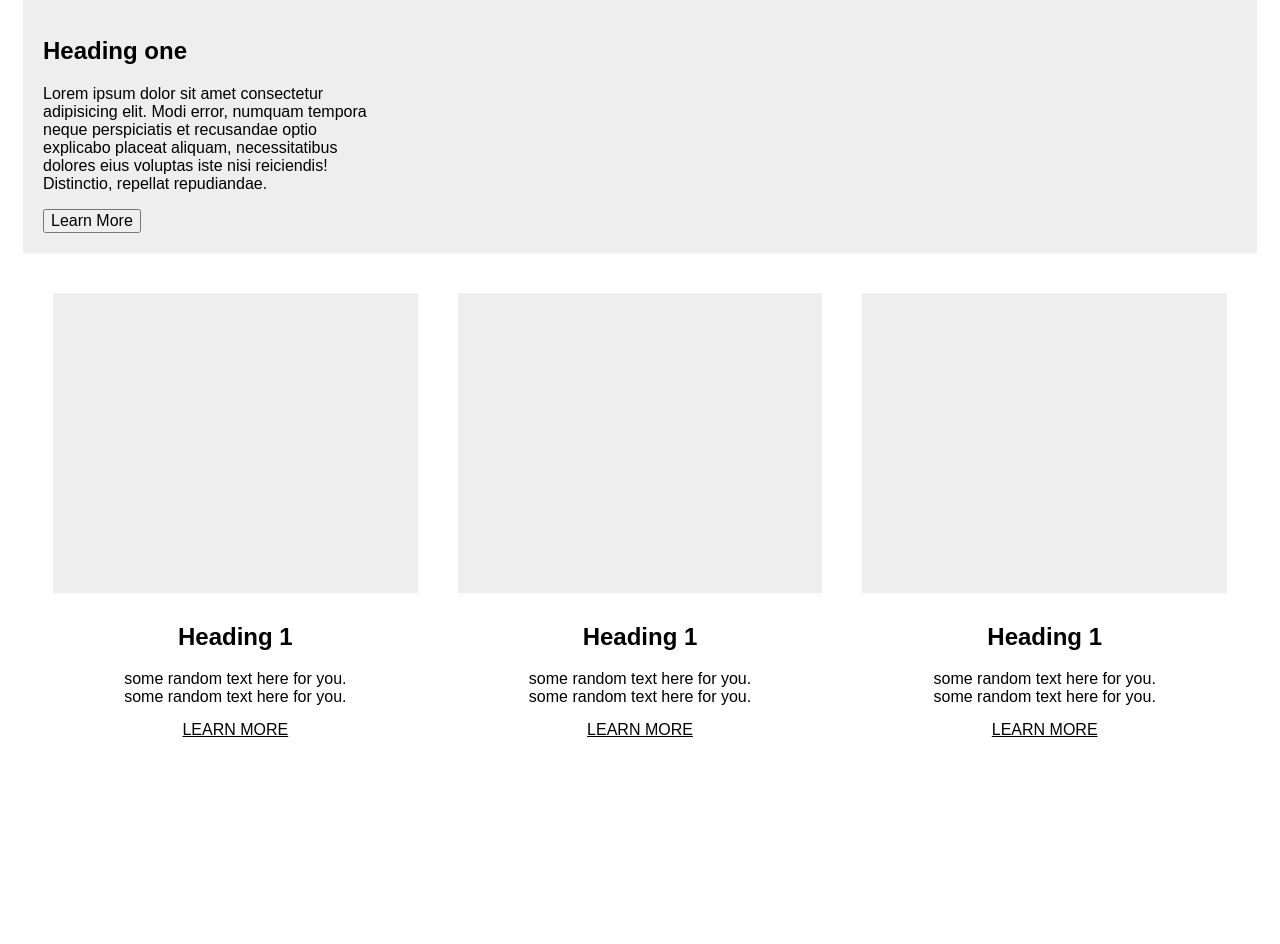
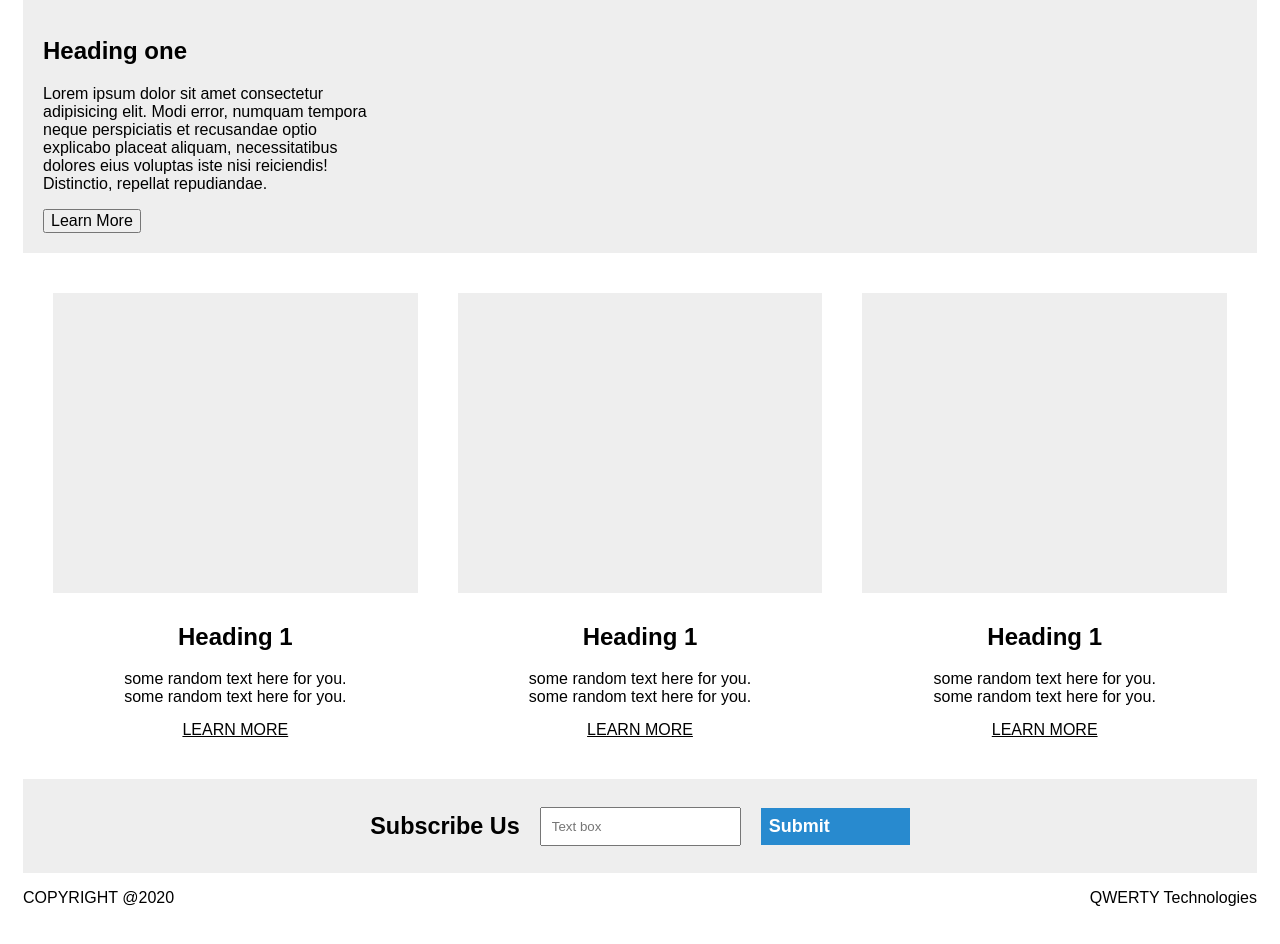
Before and after one commit to PunitVerma-cedcoss/template3_with_branches, a plain HTML site: page src/index.html in a window 1280 px wide. Shown: the part 134-1078 px from the top of the page. Before the commit the page ends 936 px from the top, so only its background shows below. Drawn offline with Linux system fonts and the light colour scheme.

Commit message:
footer added

```diff
--- a/src/index.html
+++ b/src/index.html
@@ -56,5 +56,24 @@
         <a href="#">Learn More</a>
       </div>
     </section>
+    <section class="s3">
+      <div class="ss">
+        <h3>Subscribe Us</h3>
+      </div>
+      <div>
+        <input type="text" name="" class="email" id="" placeholder="Text box" />
+      </div>
+      <div>
+        <button class="btn">Submit</button>
+      </div>
+    </section>
   </body>
+  <footer>
+    <div>
+      <p>COPYRIGHT @2020</p>
+    </div>
+    <div>
+      <p>QWERTY Technologies</p>
+    </div>
+  </footer>
 </html>
--- a/src/main.css
+++ b/src/main.css
@@ -67,12 +67,44 @@ nav {
   background-color: var(--primary);
   margin: 10px;
 }
+.s3 {
+  display: flex;
+  padding: 10px;
+  background-color: var(--primary);
+  justify-content: center;
+  align-items: center;
+}
+.s3 div:not(:nth-child(3n)) {
+  margin-right: 3px;
+}
+.ss {
+  font-size: 12px;
+}
+footer {
+  display: flex;
+  justify-content: space-between;
+  font-size: 10px;
+}
+.email {
+  padding: 5px;
+}
+.btn {
+  background-color: var(--secondary);
+  border: none;
+  border-radius: none;
+  color: white;
+  padding: 5px;
+  padding-right: 20px;
+}
+/* media quries */
 @media only screen and (min-width: 1200px) {
   .s1 {
     background-color: black;
     color: white;
   }
-
+  .s3 div:not(:nth-child(3n)) {
+    margin-right: 20px;
+  }
   .s1 {
     background-color: var(--primary);
     padding: 20px;
@@ -87,4 +119,23 @@ nav {
     /* grid-template-columns: auto; */
     padding: 10px;
   }
+  .ss {
+    font-size: 20px;
+  }
+  .email {
+    padding: 10px;
+  }
+  footer {
+    font-size: 16px;
+  }
+  .btn {
+    background-color: var(--secondary);
+    border: none;
+    border-radius: none;
+    color: white;
+    padding: 8px;
+    padding-right: 80px;
+    font-weight: bold;
+    font-size: 18px;
+  }
 }
```
